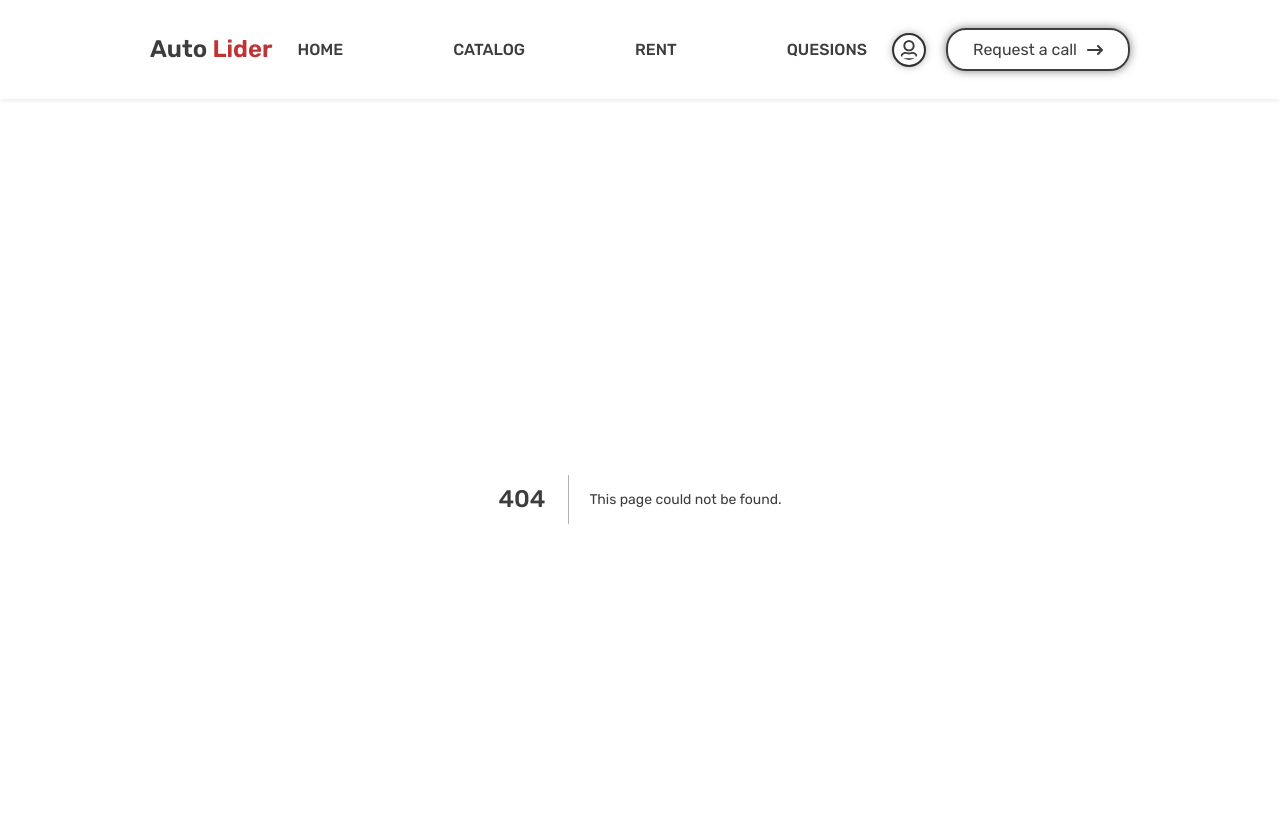
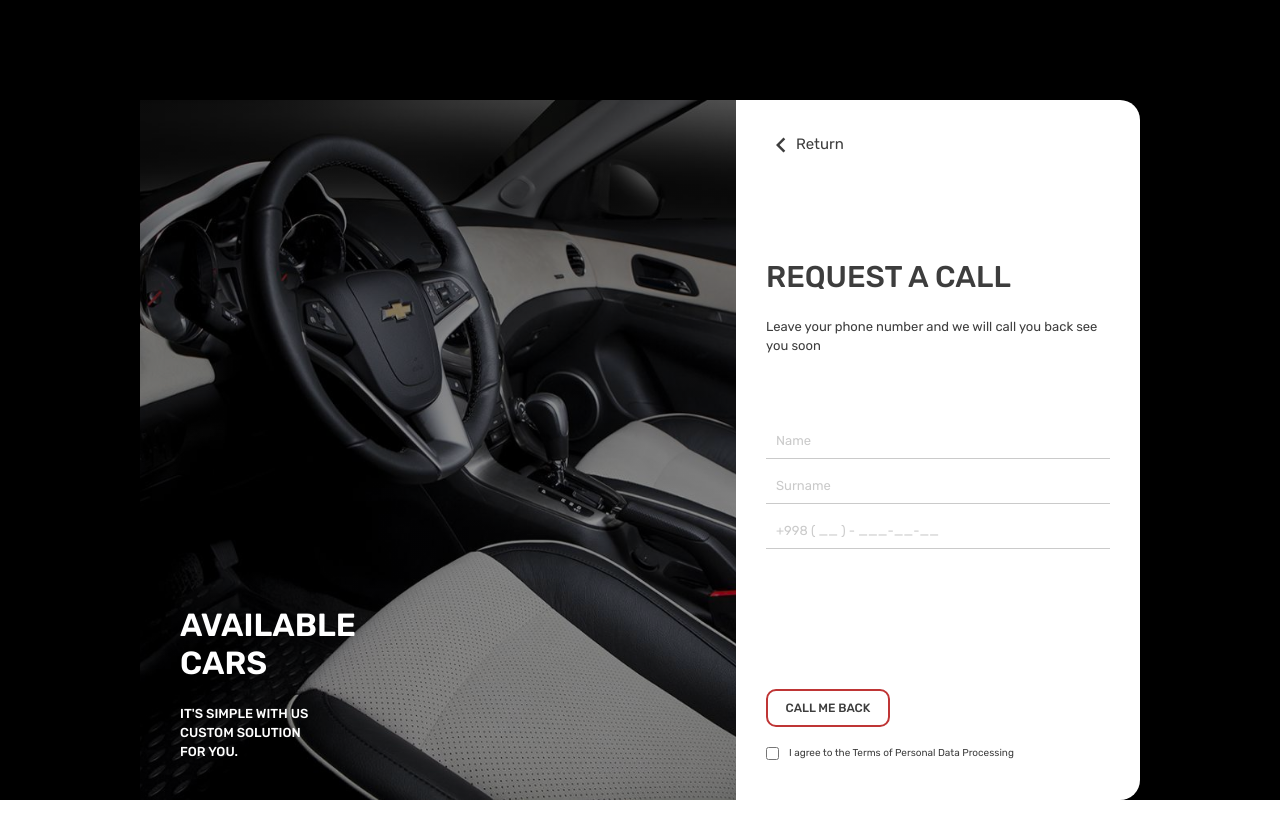
Before and after one commit to Shahzod999/AutoLider, a Next.js app: page /requestACall in a window 1280 px wide. Before the commit this address had no page. Shown: the top 838 px of the page. After the commit the page ends 800 px from the top, so only its background shows below. Built offline with nearby package versions, Linux system fonts and the light colour scheme.

Commit message:
request a call

```diff
--- a/src/app/personalArea/layout.tsx
+++ b/src/app/personalArea/layout.tsx
@@ -3,7 +3,7 @@ import "./personalArea.scss";
 import "./rentedCars.scss";
 import ModalAddCard from "@/components/userCard/modalAddCard/ModalAddCard";
 
-export default function RootLayout({
+export default function PersonalLayout({
   children,
 }: Readonly<{
   children: React.ReactNode;
--- /dev/null
+++ b/src/app/requestACall/page.tsx
@@ -0,0 +1,65 @@
+"use client";
+import React, { useState } from "react";
+import "./requestAcall.scss";
+import { MdOutlineKeyboardArrowLeft } from "react-icons/md";
+import Link from "next/link";
+
+const page = () => {
+  const [request, setRequest] = useState(false);
+  const requestCallSubmit = () => {
+    setRequest(true);
+    setTimeout(() => {
+      setRequest(false);
+    }, 5000);
+  };
+
+  return (
+    <div className="requestaCall">
+      <div className="requestaCall__box">
+        <div className="requestaCall__box__left">
+          <div className="requestaCall__box__left__text">
+            <h2>AVAILABLE CARS</h2>
+            <span>IT'S SIMPLE WITH US CUSTOM SOLUTION FOR YOU.</span>
+          </div>
+        </div>
+
+        <div className="requestaCall__box__right">
+          <Link href="/" className="prevPage">
+            <MdOutlineKeyboardArrowLeft className="icon" size={30} />
+            <span>Return</span>
+          </Link>
+          {!request && (
+            <>
+              <div className="requestaCall__box__right__text">
+                <h2>REQUEST A CALL</h2>
+                <span>Leave your phone number and we will call you back see you soon</span>
+              </div>
+              <form onSubmit={requestCallSubmit}>
+                <input type="text" placeholder="Name" required />
+                <input type="text" placeholder="Surname" required />
+                <input type="text" placeholder="+998 ( __ ) - ___-__-__" required />
+                <input type="submit" style={{ display: "none" }} />
+              </form>
+            </>
+          )}
+          {request && (
+            <div className="requestaCall__box__right__text">
+              <h2>THANK YOU FOR APPLICATION</h2>
+              <span className={`requestaCall__box__right__text ${request ? "submit" : ""}`}>Our specialist will contact you Please wait</span>
+            </div>
+          )}
+
+          <div className="requestaCall__box__right__checkbox">
+            <button onClick={requestCallSubmit}>CALL ME BACK</button>
+            <div className="requestaCall__box__right__checkbox__input">
+              <input type="checkbox" />
+              <p>I agree to the Terms of Personal Data Processing</p>
+            </div>
+          </div>
+        </div>
+      </div>
+    </div>
+  );
+};
+
+export default page;
--- /dev/null
+++ b/src/app/requestACall/requestAcall.scss
@@ -0,0 +1,158 @@
+.requestaCall {
+  position: fixed;
+  top: 0;
+  right: 0;
+  left: 0;
+  bottom: 0;
+
+  width: 100%;
+  height: 100%;
+  display: grid;
+  place-items: center;
+  background-color: #000000;
+  &__box {
+    display: flex;
+    margin-top: 100px;
+    width: 1000px;
+    height: 700px;
+    border-radius: 0px 20px 20px 0px;
+    background-color: white;
+    overflow: hidden;
+    position: relative;
+
+    &__left {
+      display: flex;
+      flex: 3;
+      height: 100%;
+      background-image: linear-gradient(rgba(0, 0, 0, 0.5), rgba(0, 0, 0, 0.4)), url(/requestcall.png);
+      background-position: top;
+      background-size: cover;
+      padding: 40px;
+      &__text {
+        align-self: flex-end;
+        width: 25%;
+        gap: 20px;
+        h2 {
+          font-size: 32px;
+          font-weight: 600;
+          line-height: 37.92px;
+          color: white;
+          margin-bottom: 20px;
+        }
+        span {
+          font-size: 13px;
+          font-weight: 500;
+          line-height: 15.41px;
+          color: white;
+        }
+      }
+    }
+    &__right {
+      flex: 2;
+      padding: 30px;
+
+      .prevPage {
+        display: flex;
+        align-items: center;
+        margin-bottom: 100px;
+        cursor: pointer;
+        font-size: 15px;
+        font-weight: 500;
+        line-height: 23.7px;
+        &:hover .icon {
+          margin-right: 5px;
+          transform: scale(1.3) translate(-3px);
+        }
+        span {
+          font-size: 15px;
+          font-weight: 400;
+          line-height: 17.78px;
+        }
+      }
+      &__text {
+        h2 {
+          font-size: 30px;
+          font-weight: 500;
+          line-height: 35.55px;
+          margin-bottom: 20px;
+        }
+        span {
+          font-size: 13px;
+          font-weight: 400;
+          line-height: 15.41px;
+        }
+        .submit {
+          transition: 0.5s ease;
+          padding-bottom: 40px;
+          position: relative;
+          &::after {
+            content: "";
+            position: absolute;
+            bottom: 0;
+            left: 0;
+            width: 100%;
+            height: 5px;
+            background-color: #bf3535;
+            border-radius: 10px;
+            animation: 5s alternate afterBorderSubmit;
+          }
+        }
+      }
+      form {
+        margin-top: 70px;
+        input {
+          width: 100%;
+          height: 35px;
+          border: none;
+          border-bottom: 0.5px solid #cacaca;
+          padding: 10px;
+          outline: none;
+          color: #cacaca;
+          background-color: transparent;
+          margin-bottom: 10px;
+          font-size: 13px;
+          font-weight: 400;
+          line-height: 15.41px;
+          &::placeholder {
+            color: #cacaca;
+          }
+          &:focus {
+            color: #000000;
+          }
+        }
+      }
+      &__checkbox {
+        position: absolute;
+        bottom: 40px;
+        button {
+          width: 50%;
+          font-size: 12px;
+          font-weight: 500;
+          line-height: 14.22px;
+          border-width: 2px;
+          border-radius: 10px;
+          margin-bottom: 20px;
+        }
+        &__input {
+          display: flex;
+          align-items: center;
+          gap: 10px;
+        }
+        p {
+          font-size: 10px;
+          font-weight: 400;
+          line-height: 11.85px;
+        }
+      }
+    }
+  }
+}
+
+@keyframes afterBorderSubmit {
+  0% {
+    width: 0%;
+  }
+  100% {
+    width: 100%;
+  }
+}
--- a/src/components/navigation/Navigation.tsx
+++ b/src/components/navigation/Navigation.tsx
@@ -79,9 +79,9 @@ const Navigation = () => {
                 ))}
             </div>
 
-            <div className="button">
+            <Link href="/requestACall" className="button">
               Request a call <FaArrowRightLong />
-            </div>
+            </Link>
           </div>
         </div>
       </div>
```
Also changed, not shown: public/requestcall.png (added).
